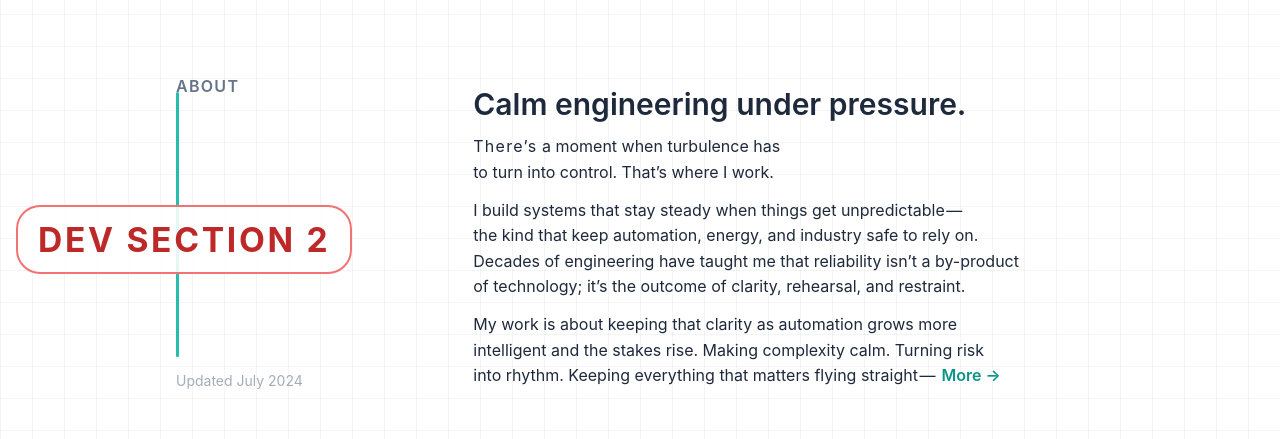
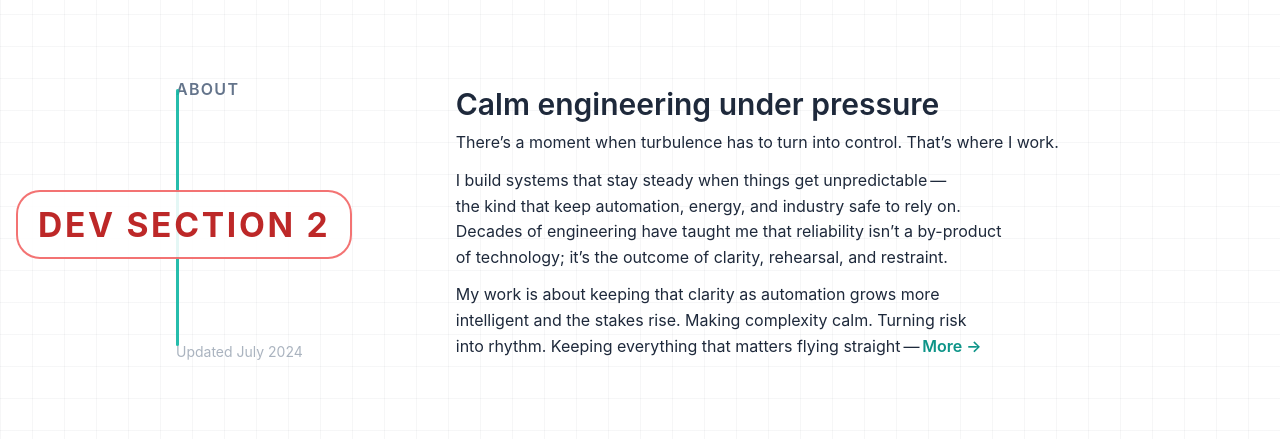
Before and after one commit to pau1a/plnext, a Next.js app: page / in a window 1280 px wide. Shown: the part 888-1327 px from the top of the page. Built offline with nearby package versions, Linux system fonts and the light colour scheme; no server answers.

Commit message:
fix(home-about): restore teal rail, adjust rhythm, finalise composition

```diff
--- a/src/components/home/AboutCapsule.module.scss
+++ b/src/components/home/AboutCapsule.module.scss
@@ -14,15 +14,15 @@
   pointer-events: none;
   background-image: repeating-linear-gradient(
       to right,
-      color-mix(in srgb, var(--text-primary) 5%, transparent) 0,
-      color-mix(in srgb, var(--text-primary) 5%, transparent) 1px,
+      color-mix(in srgb, var(--text-primary) 4%, transparent) 0,
+      color-mix(in srgb, var(--text-primary) 4%, transparent) 1px,
       transparent 1px,
       transparent 32px
     ),
     repeating-linear-gradient(
       to bottom,
-      color-mix(in srgb, var(--text-primary) 5%, transparent) 0,
-      color-mix(in srgb, var(--text-primary) 5%, transparent) 1px,
+      color-mix(in srgb, var(--text-primary) 4%, transparent) 0,
+      color-mix(in srgb, var(--text-primary) 4%, transparent) 1px,
       transparent 1px,
       transparent 32px
     );
@@ -39,15 +39,15 @@
   .aboutSection::before {
     background-image: repeating-linear-gradient(
         to right,
-        color-mix(in srgb, var(--text-primary) 7%, transparent) 0,
-        color-mix(in srgb, var(--text-primary) 7%, transparent) 1px,
+        color-mix(in srgb, var(--text-primary) 6%, transparent) 0,
+        color-mix(in srgb, var(--text-primary) 6%, transparent) 1px,
         transparent 1px,
         transparent 32px
       ),
       repeating-linear-gradient(
         to bottom,
-        color-mix(in srgb, var(--text-primary) 7%, transparent) 0,
-        color-mix(in srgb, var(--text-primary) 7%, transparent) 1px,
+        color-mix(in srgb, var(--text-primary) 6%, transparent) 0,
+        color-mix(in srgb, var(--text-primary) 6%, transparent) 1px,
         transparent 1px,
         transparent 32px
       );
@@ -79,7 +79,7 @@
   .content {
     grid-template-columns: minmax(0, 0.27fr) minmax(0, 0.73fr);
     align-items: stretch;
-    column-gap: clamp(2.5rem, 6vw, 4rem);
+    column-gap: clamp(1.25rem, 5vw, 2.5rem);
   }
 }
 
@@ -130,21 +130,22 @@
   border-radius: 999px;
   background: color-mix(in srgb, var(--color-teal-500) 22%, transparent);
   overflow: hidden;
-  margin-top: 0.25rem;
-  margin-bottom: auto;
+  margin-top: -1.1rem;
+  margin-bottom: -0.4rem;
   height: 100%;
 }
 
 @media (min-width: 64rem) {
   .accentTrack {
-    min-height: 100%;
-    margin-top: -0.75rem;
+    min-height: calc(100% + 1.5rem);
+    margin-top: -1.1rem;
+    margin-bottom: -0.4rem;
   }
 }
 
 @media (min-width: 64rem) {
   .rail {
-    margin-top: -1rem;
+    margin-top: -0.85rem;
   }
 }
 
@@ -179,7 +180,7 @@
 
 .meta {
   margin: 0;
-  color: color-mix(in srgb, var(--text-muted) 60%, transparent);
+  color: color-mix(in srgb, var(--text-muted) 55%, transparent);
   font-size: var(--font-size-sm);
   line-height: var(--line-height-tight);
 }
@@ -194,10 +195,11 @@
 
 .heading {
   margin-top: 0;
-  margin-bottom: 0.75rem;
+  margin-bottom: 0.5rem;
   font-size: var(--font-size-2xl);
   line-height: 1.2;
   font-weight: 600;
+  letter-spacing: normal;
 }
 
 .main p {
@@ -212,13 +214,14 @@
 
 .firstParagraph {
   letter-spacing: normal;
+  word-spacing: normal;
   margin-block-start: var(--space-sm);
 }
 
 .leadWord {
   font-size: var(--font-size-base);
   line-height: var(--line-height-base);
-  letter-spacing: 0.08em;
+  letter-spacing: normal;
   color: var(--text-primary);
 }
 
--- a/src/components/home/AboutCapsule.tsx
+++ b/src/components/home/AboutCapsule.tsx
@@ -55,7 +55,7 @@ export default function AboutCapsule({
 
           <div className={styles.main}>
             <MotionFade delay={0.18} duration={0.2} offset={10}>
-              <h2 className={styles.heading}>Calm engineering under pressure.</h2>
+              <h2 className={styles.heading}>Calm engineering under pressure</h2>
             </MotionFade>
 
             <MotionFade delay={0.24} duration={0.2} offset={10}>
@@ -71,7 +71,7 @@ export default function AboutCapsule({
             <MotionFade delay={0.3} duration={0.2} offset={10}>
               <p>
                 I build systems that stay steady when things get unpredictable
-                {"\u200A—\u200A"}
+                {"\u2009—\u2009"}
                 the kind that keep automation, energy, and industry safe to rely
                 on. Decades of engineering have taught me that reliability isn’t a
                 by-product of technology; it’s the outcome of clarity, rehearsal,
@@ -82,8 +82,7 @@ export default function AboutCapsule({
               My work is about keeping that clarity as automation grows more
               intelligent and the stakes rise. Making complexity calm. Turning
               risk into rhythm. Keeping everything that matters flying straight
-              {"\u200A—\u200A"}
-              {" "}
+              {"\u2009—\u2009"}
               <Link href="/about" className={styles.link}>
                 More →
               </Link>
```
